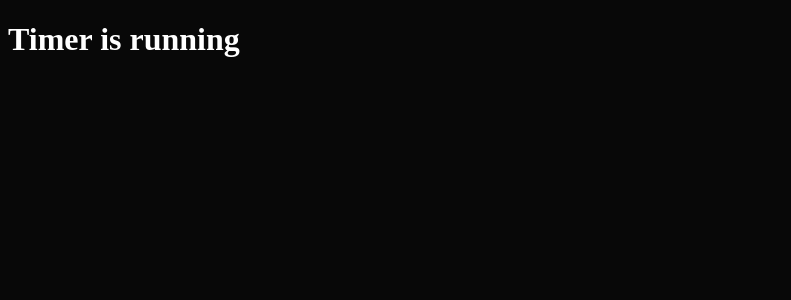
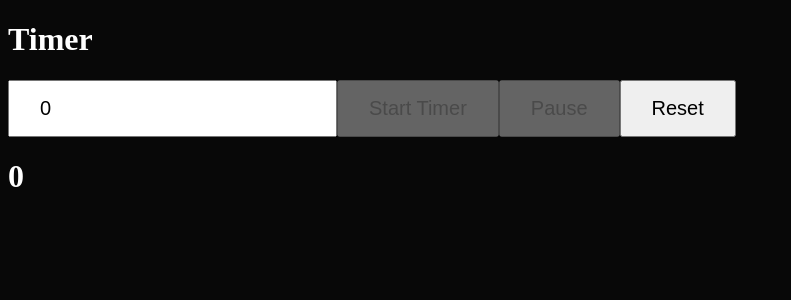
Before and after one commit to hagenimanasamuel/react-projects, a React (Vite) app in the folder learning-react/: page / in a window 1280 px wide. Shown: the top 300 px of the page, without its empty margins (0-791 px from the left). Built offline with nearby package versions, Linux system fonts and the light colour scheme.

Commit message:
created the timer functionalities and also added the needed functions to make the timer works as usual

```diff
--- a/learning-react/src/components/Learning-exercises/Timer.jsx
+++ b/learning-react/src/components/Learning-exercises/Timer.jsx
@@ -1,7 +1,36 @@
+import { useEffect, useState } from "react";
+import "./timer.css";
+
 export default function Timer() {
-    return(
+    const [time, setTime] = useState(0);
+    const [running, setRunning] = useState(false);
+
+    useEffect(() => {
+        if(!running || time <= 0) return
+        const id = setTimeout(() => {
+            setTime(prev => prev - 1);
+        }, 1000);
+        return () => clearTimeout(id);
+    }, [running, time]);
+
+    const start = () => {
+        if(time > 0) setRunning(true);
+    }
+
+    const stop = () => setRunning(false);
+
+    const reset = () => {
+        setRunning(false);
+        setTime(0);
+    }
+    return (
         <>
-            <h1>Timer is running</h1>
+            <h1>Timer</h1>
+            <input type="number" placeholder="seconds to count down" value={time} onChange={(e) => setTime(Number(e.target.value) || 0)} disabled={running}/>
+            <button onClick={start} disabled={running || time <= 0}>Start Timer</button>
+            <button onClick={stop} disabled={!running}>Pause</button>
+            <button onClick={reset}>Reset</button>
+            <h1>{time}</h1>
         </>
     )
 }
--- /dev/null
+++ b/learning-react/src/components/Learning-exercises/timer.css
@@ -0,0 +1,4 @@
+input, button {
+    padding: 15px 30px;
+    font-size: 20px;
+}
```
